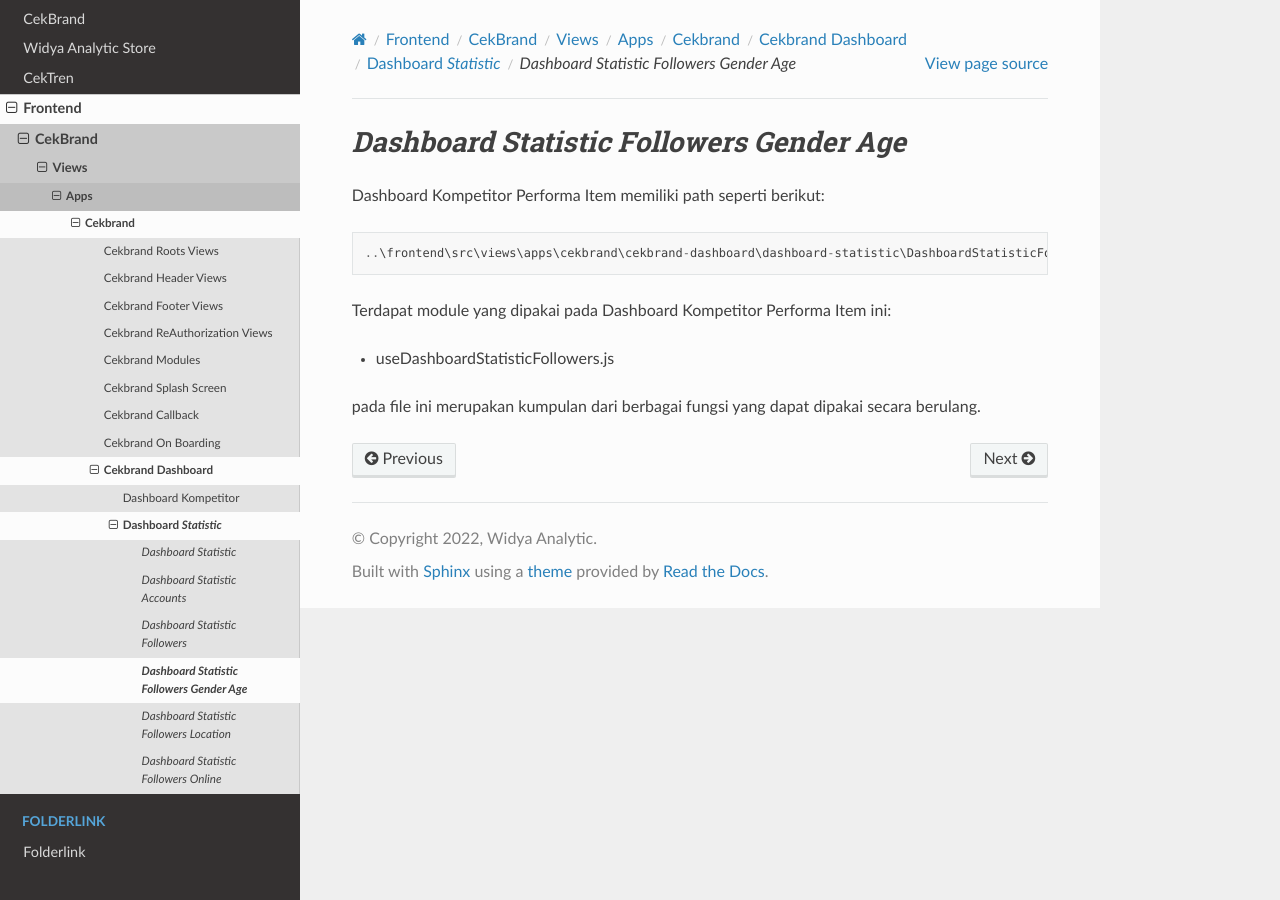
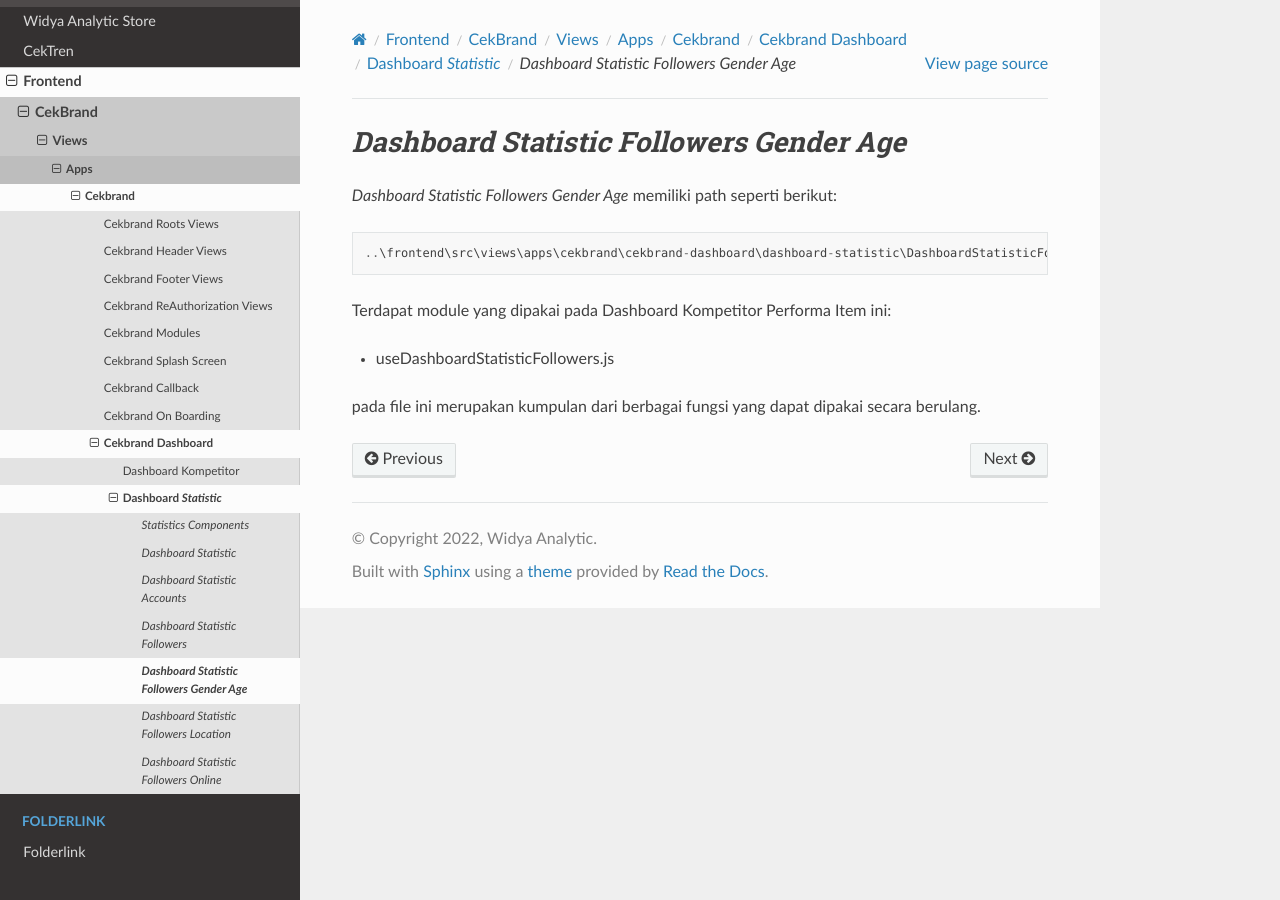
Before and after one commit to syrico/dokumentasi_data_widyaanalytics, a Sphinx documentation site: the page built from docs/source/Toba/frontend/cekbrand/views/apps/cekbrand/cekbrand-dashboard/dashboard-statistic/StatisticFollowersGenderAge.md, in a window 1280 px wide. Built offline with Sphinx 7.4.7 and the Read the Docs theme 2.0.0, drawn with Linux system fonts in a browser that asks for light colours; pages that are not in the unit, such as notebooks, are missing from menus.

Commit message:
Update Frontend Final Dashboard Statistic Frontend
Update Content and Structure of Documentation on Dashboard Statisctic FE

````diff
--- a/docs/source/Toba/frontend/cekbrand/views/apps/cekbrand/cekbrand-dashboard/dashboard-statistic/StatisticFollowersGenderAge.md
+++ b/docs/source/Toba/frontend/cekbrand/views/apps/cekbrand/cekbrand-dashboard/dashboard-statistic/StatisticFollowersGenderAge.md
@@ -1,6 +1,6 @@
 # _Dashboard Statistic Followers Gender Age_
 
-Dashboard Kompetitor Performa Item memiliki path seperti berikut:
+_Dashboard Statistic Followers Gender Age_ memiliki path seperti berikut:
 
 ```
 ..\frontend\src\views\apps\cekbrand\cekbrand-dashboard\dashboard-statistic\DashboardStatisticFollowersGenderAge.vue
--- /dev/null
+++ b/docs/source/Toba/frontend/cekbrand/views/apps/cekbrand/cekbrand-dashboard/dashboard-statistic/indexcomponents.rst
@@ -0,0 +1,7 @@
+*Statistics Components*
+++++++++++++++++++++++
+
+.. toctree::
+  :maxdepth: 6
+
+  components/indexstatistics-cards
--- a/docs/source/Toba/frontend/cekbrand/views/apps/cekbrand/cekbrand-dashboard/indexdashboard-statistic.rst
+++ b/docs/source/Toba/frontend/cekbrand/views/apps/cekbrand/cekbrand-dashboard/indexdashboard-statistic.rst
@@ -4,6 +4,7 @@ Dashboard *Statistic*
 .. toctree::
   :maxdepth: 6
 
+  dashboard-statistic/indexcomponents
   dashboard-statistic/Statistic
   dashboard-statistic/StatisticAccount
   dashboard-statistic/StatisticFollowers
````
